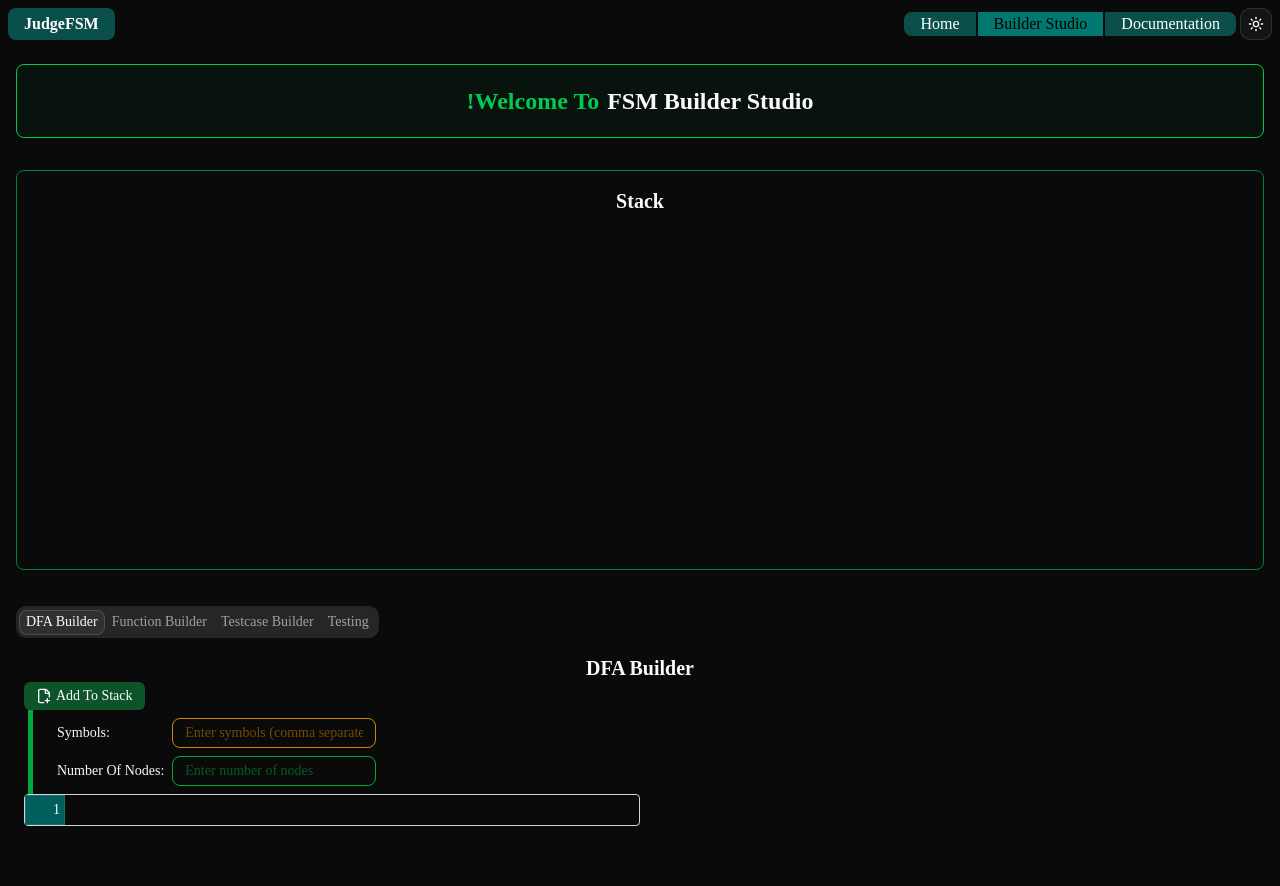
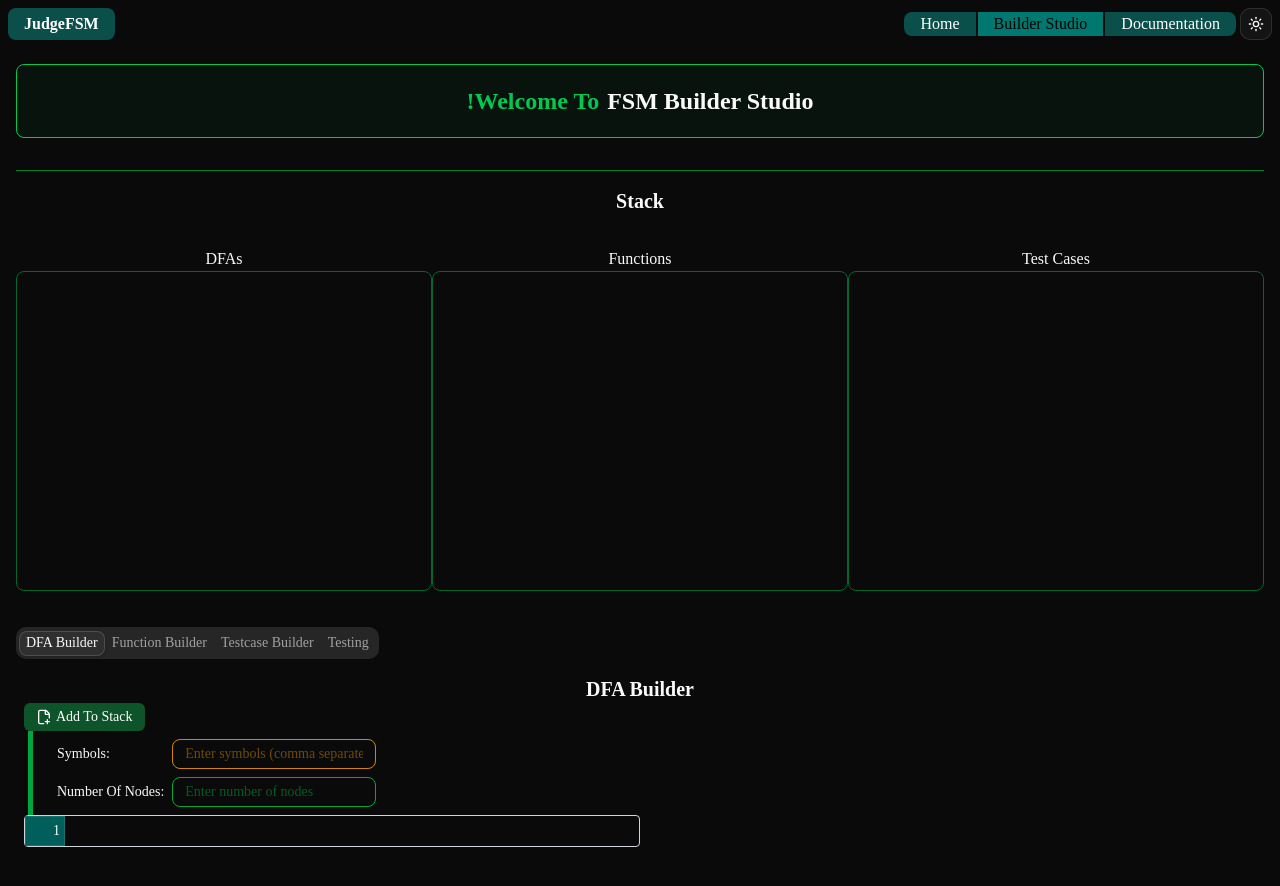
Before and after one commit to NahinM/judgeFSM, a Next.js app: page /studio/builder in a window 1280 px wide. Shown: the top 886 px of the page. Built offline with nearby package versions, Linux system fonts and the light colour scheme.

Commit message:
connect dfa builder & stack

```diff
--- a/app/studio/builder/components/dfa-builder/dfa-builder.tsx
+++ b/app/studio/builder/components/dfa-builder/dfa-builder.tsx
@@ -3,12 +3,15 @@ import { useDfaBuilderStore } from "./state";
 import TextEditor from "@/components/editor";
 import { DFAState } from "./dfa-state";
 import { FilePlusCorner } from "lucide-react";
+import { useStackStore } from "../stack/state";
 
 export default function DFAbuilder() {
     const { dfaInput, dfaSymbols, dfaNodes, setDfaSymbols, setDfaInput, setDfaNodes } = useDfaBuilderStore();
+    const { addDfa } = useStackStore();
     const addToStack = () => {
         const dfaState = new DFAState("DFA1", dfaSymbols, parseInt(dfaNodes));
         dfaState.fromString(dfaInput);
+        addDfa(dfaState);
         console.log("DFA State Created:", dfaState);
     }
     return (
--- a/app/studio/builder/components/stack/stack.tsx
+++ b/app/studio/builder/components/stack/stack.tsx
@@ -1,9 +1,46 @@
+import { useStackStore } from "./state";
+import { Trash2, ListPlus } from "lucide-react";
+
 export default function Stack() {
+    const { dfas, removeDfa } = useStackStore();
+
     return (
-        <div className="p-4 border border-green-700 rounded-md m-4 h-100">
-            <h1 className="text-xl font-bold text-center">
+        <div className="p-4">
+            <h1 className="text-xl font-bold text-center border-t border-green-700 p-4">
                 Stack
             </h1>
+            <table className="table-fixed w-full mt-4 text-center">
+                <thead>
+                    <tr>
+                        <td>DFAs</td>
+                        <td>Functions</td>
+                        <td>Test Cases</td>
+                    </tr>
+                </thead>
+                <tbody>
+                    <tr>
+                        <td>
+                            <div className="p-2 border border-green-800 rounded-md h-80">
+                                {dfas.map((dfa, index) => (
+                                    <div key={index} className="flex items-center mb-1 px-5 py-1 bg-teal-800/30 rounded-md hover:border-b-2 border-green-600 cursor-pointer">
+                                        {dfa.name}
+                                        <ListPlus className="ml-auto text-green-500" size={16} onClick={() => console.log("Add function to DFA:", dfa)} />
+                                        <Trash2 className="ml-2 text-red-500" size={16} onClick={() => removeDfa(index)} />
+                                    </div>
+                                ))}
+                            </div>
+                        </td>
+                        <td>
+                            <div className="p-2 border border-green-800 rounded-md h-80">
+                            </div>
+                        </td>
+                        <td>
+                            <div className="p-2 border border-green-800 rounded-md h-80">
+                            </div>
+                        </td>
+                    </tr>
+                </tbody>
+            </table>
         </div>
     )
 }
--- /dev/null
+++ b/app/studio/builder/components/stack/state.ts
@@ -0,0 +1,14 @@
+import { create } from "zustand";
+import { DFAState } from "../dfa-builder/dfa-state";
+
+interface StackState {
+    dfas: DFAState[];
+    addDfa: (dfa: DFAState) => void;
+    removeDfa: (index: number) => void;
+}
+
+export const useStackStore = create<StackState>((set) => ({
+    dfas: [],
+    addDfa: (dfa) => set((state) => ({ dfas: [...state.dfas, dfa] })),
+    removeDfa: (index) => set((state) => ({ dfas: state.dfas.filter((_, i) => i !== index) })),
+}));
```
